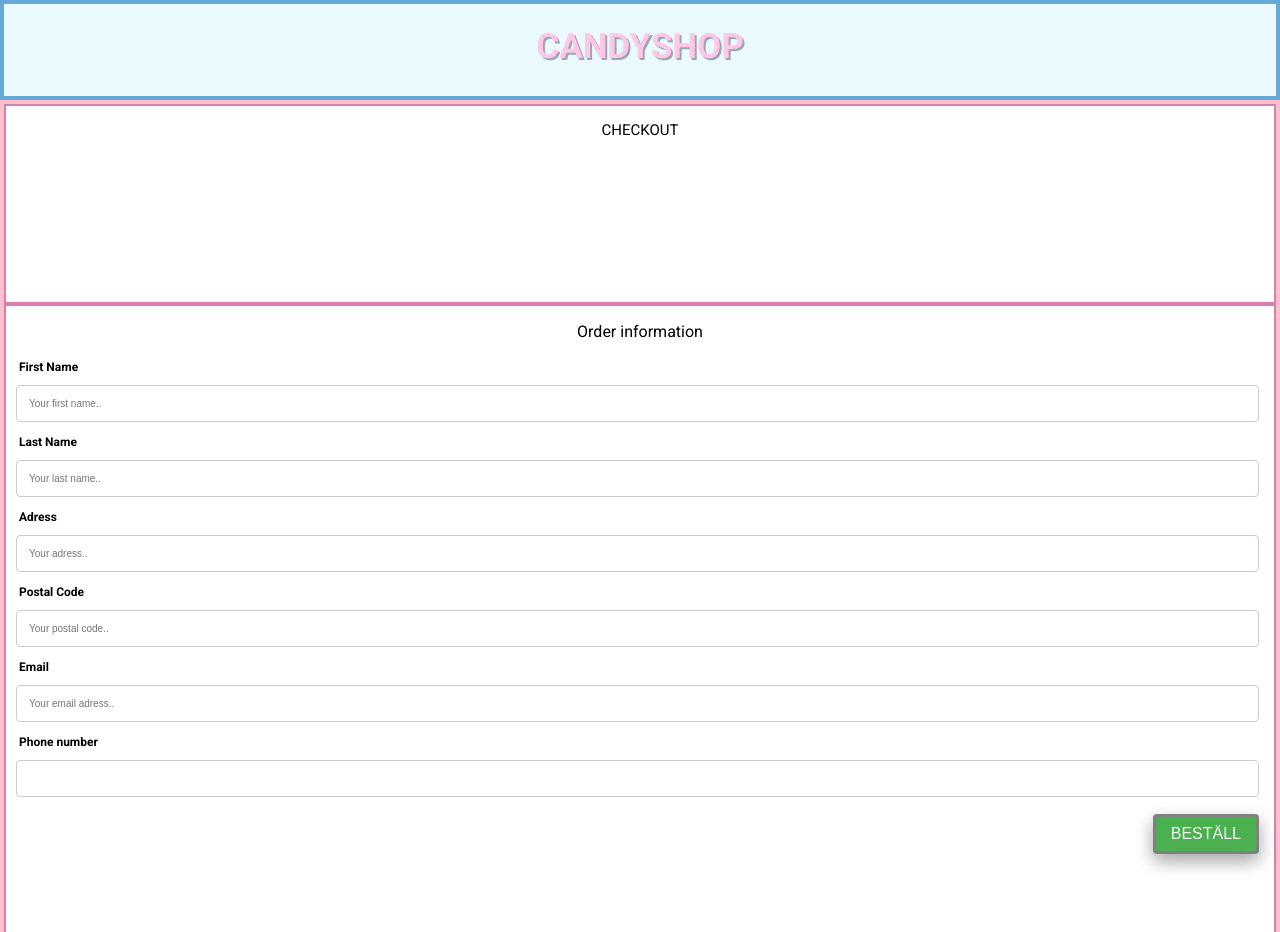
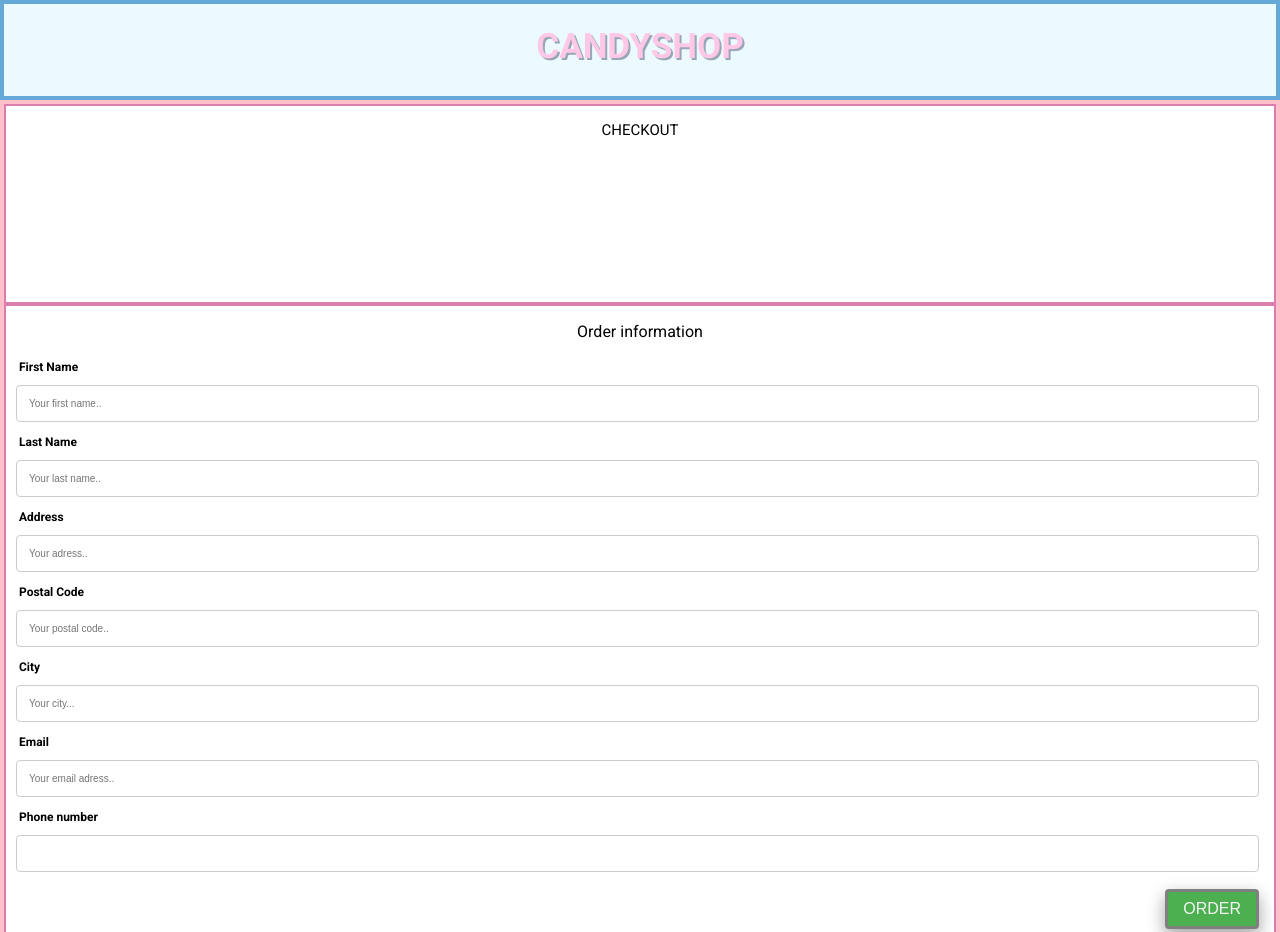
Before and after one commit to LinusOhl/fed22m-candyshop, a website built with Vite: page checkout.html in a window 1280 px wide. Shown: the top 932 px of the page. Built offline with nearby package versions, Linux system fonts and the light colour scheme.

Commit message:
Cleaned up form-element, added ids and names.

```diff
--- a/checkout.html
+++ b/checkout.html
@@ -24,22 +24,31 @@
 
         <!-- BESTÄLLNINGSFORMULÄR -->
         <div class="shoppingCart" id="orderInfo">
-            <p id="orderInfoHeader">Order information</p>
-           <form action="">
+          <p id="orderInfoHeader">Order information</p>
+          <form id="new-order-form">
             <label class="lbl" for="fname">First Name</label>
-            <input class="info" type="text" placeholder="Your first name.." required>
-            <label class="lbl" for="fname">Last Name</label>
-            <input class="info" type="text" placeholder="Your last name.." required>
-            <label class="lbl" for="fname">Adress</label>
-            <input class="info" type="text" placeholder="Your adress.." required>
-            <label class="lbl" for="fname">Postal Code</label>
-            <input class="info" type="text" placeholder="Your postal code.." required>
-            <label class="lbl" for="fname">Email</label>
-            <input class="info" type="text" placeholder="Your email adress.." required>
-            <label class="lbl" for="fname">Phone number</label>
-            <input class="info" type="text">
-           </form>
-           <button id="orderBtn">BESTÄLL</button>
+            <input class="info" type="text" placeholder="Your first name.." id="fname" name="fname" required>
+
+            <label class="lbl" for="lname">Last Name</label>
+            <input class="info" type="text" placeholder="Your last name.." id="lname" name="lname" required>
+
+            <label class="lbl" for="address">Address</label>
+            <input class="info" type="text" placeholder="Your adress.." id="address" name="address" required>
+
+            <label class="lbl" for="postcode">Postal Code</label>
+            <input class="info" type="text" placeholder="Your postal code.." id="postcode" name="postcode" required>
+
+            <label class="lbl" for="city">City</label>
+            <input class="info" type="text" placeholder="Your city..." id="city" name="city" required>
+
+            <label class="lbl" for="email">Email</label>
+            <input class="info" type="email" placeholder="Your email adress.." id="email" name="email" required>
+
+            <label class="lbl" for="phone">Phone number</label>
+            <input class="info" type="text" id="phone" name="phone">
+
+            <input type="submit" value="ORDER" id="orderBtn">
+          </form>
         </div>
 
     </div>
@@ -48,5 +57,7 @@
         <p id="orderConfirmation"> <span id="orderNumber">0</span> </p>
       </div>
     </main>
+
+    <script type="module" src="/src/checkout.ts"></script>
 </body>
 </html>
```
